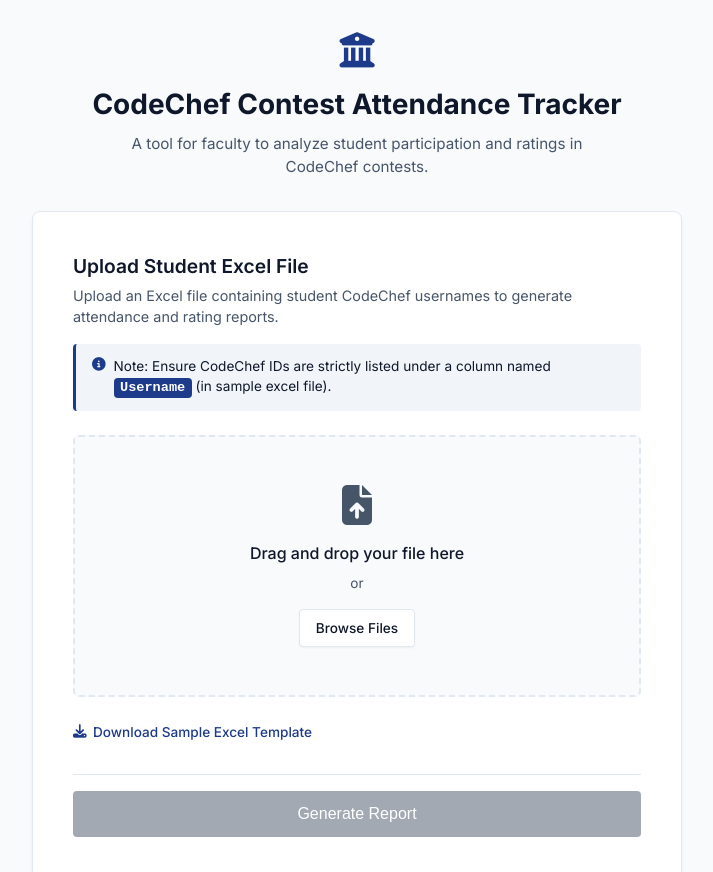
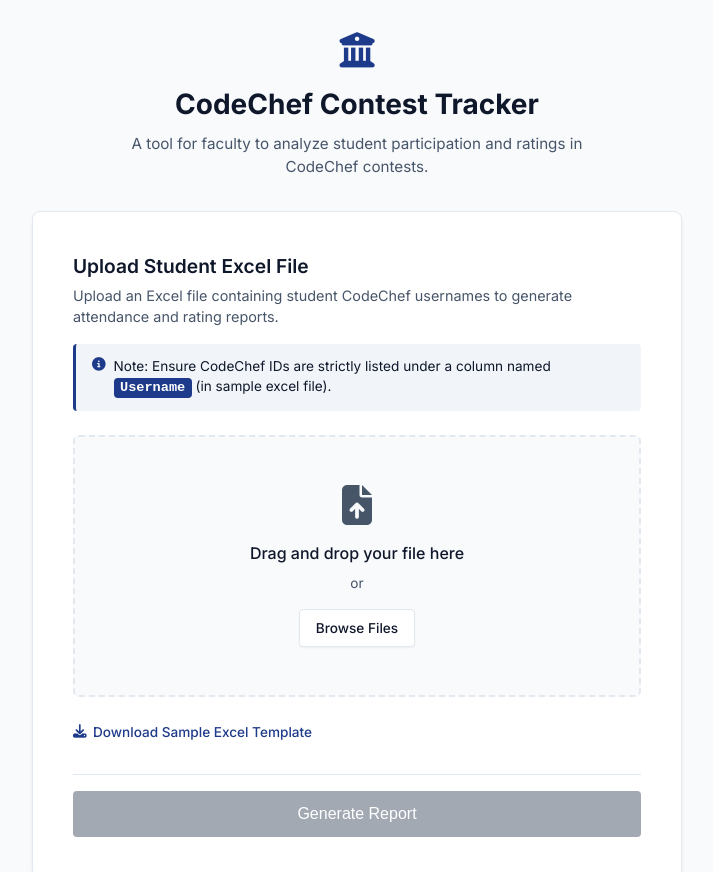
Before and after one commit to sivadhanushreddykotturu/codechef_frontend, a plain HTML site: page index.html in a window 1280 px wide. Shown: the top 872 px of the page, without its empty margins (283-996 px from the left). Drawn offline with Linux system fonts and the light colour scheme.

Commit message:
Update header title from 'Attendance Tracker' to 'Tracker'

```diff
--- a/index.html
+++ b/index.html
@@ -17,7 +17,7 @@
                 <div class="brand">
                     <i class="fa-solid fa-building-columns brand-icon"></i>
                     <div class="brand-text">
-                        <h1>CodeChef Contest Attendance Tracker</h1>
+                        <h1>CodeChef Contest Tracker</h1>
                         <p>A tool for faculty to analyze student participation and ratings in CodeChef contests.</p>
                     </div>
                 </div>
```
